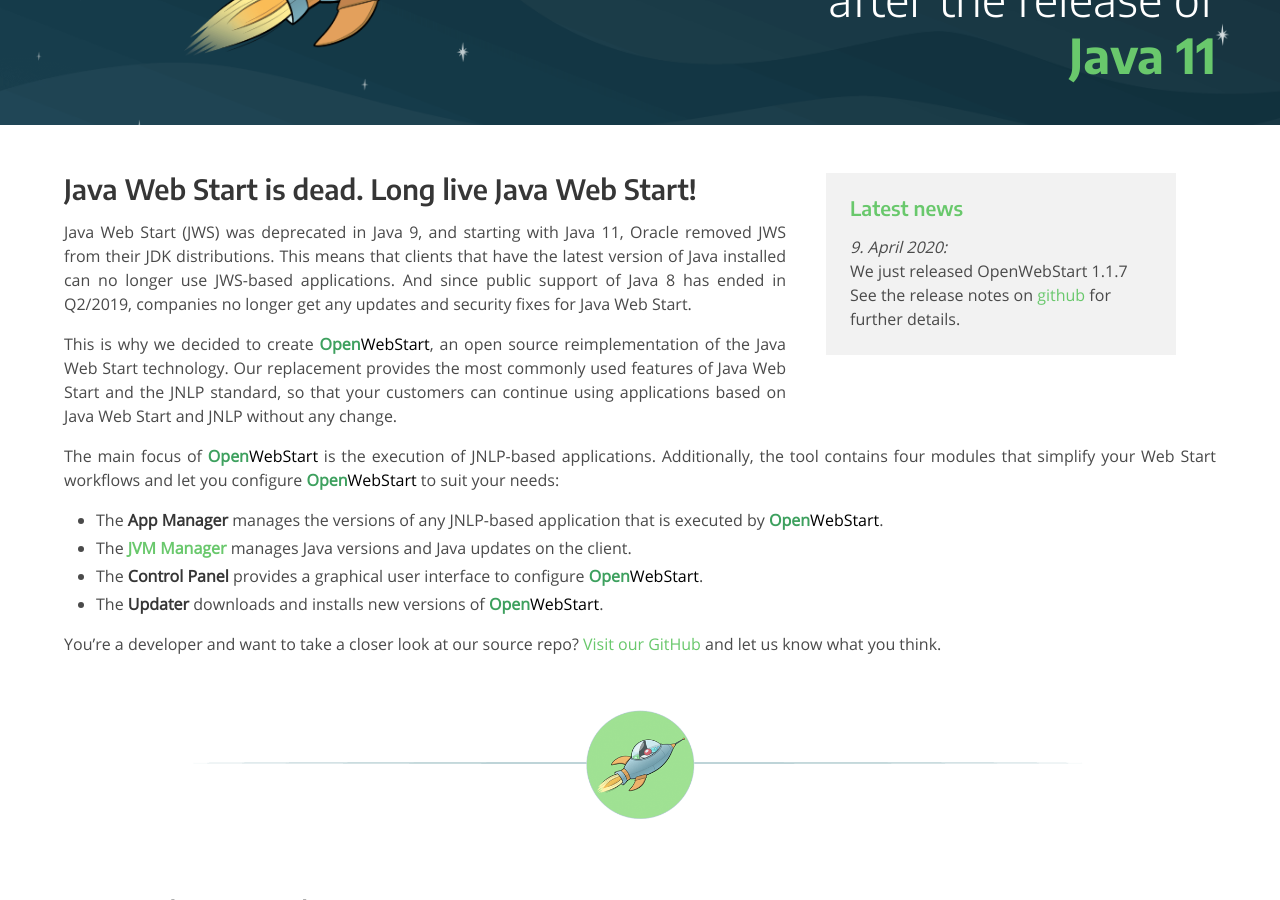
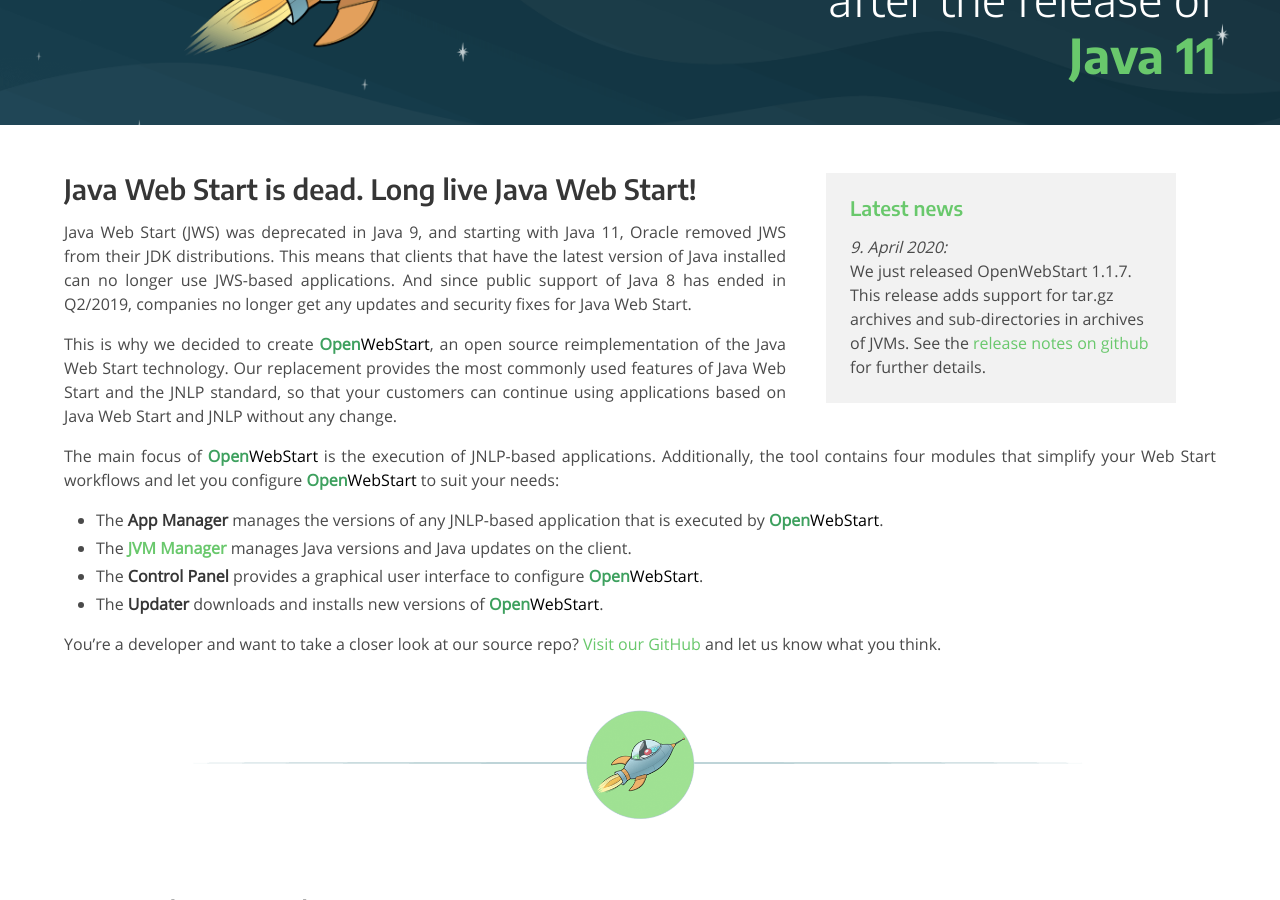
Before and after one commit to karakun/openwebstart-page, a Jekyll site: the page built from index.md, in a window 1280 px wide and 900 px high, scrolled down 355 px. Built offline with Jekyll 4.4.1, drawn with Linux system fonts in a browser that asks for light colours; comment, search, counter and statistics services are not loaded.

Commit message:
add signature feature of this release to info box

```diff
--- a/index.md
+++ b/index.md
@@ -10,7 +10,10 @@
 <div class="latest-news">
 <h4>Latest news</h4>
 <em>9. April 2020:</em><br/>
-We just released OpenWebStart 1.1.7 See the release notes on <a href="https://github.com/karakun/OpenWebStart/releases" target="_blank">github</a> for further details.
+We just released OpenWebStart 1.1.7.
+This release adds support for tar.gz archives and sub-directories in archives of JVMs.
+
+See the <a href="https://github.com/karakun/OpenWebStart/releases/tag/v1.1.7" target="_blank">release notes on github</a> for further details.
 </div>
 
 ## Java Web Start is dead. Long live Java Web Start!
```
